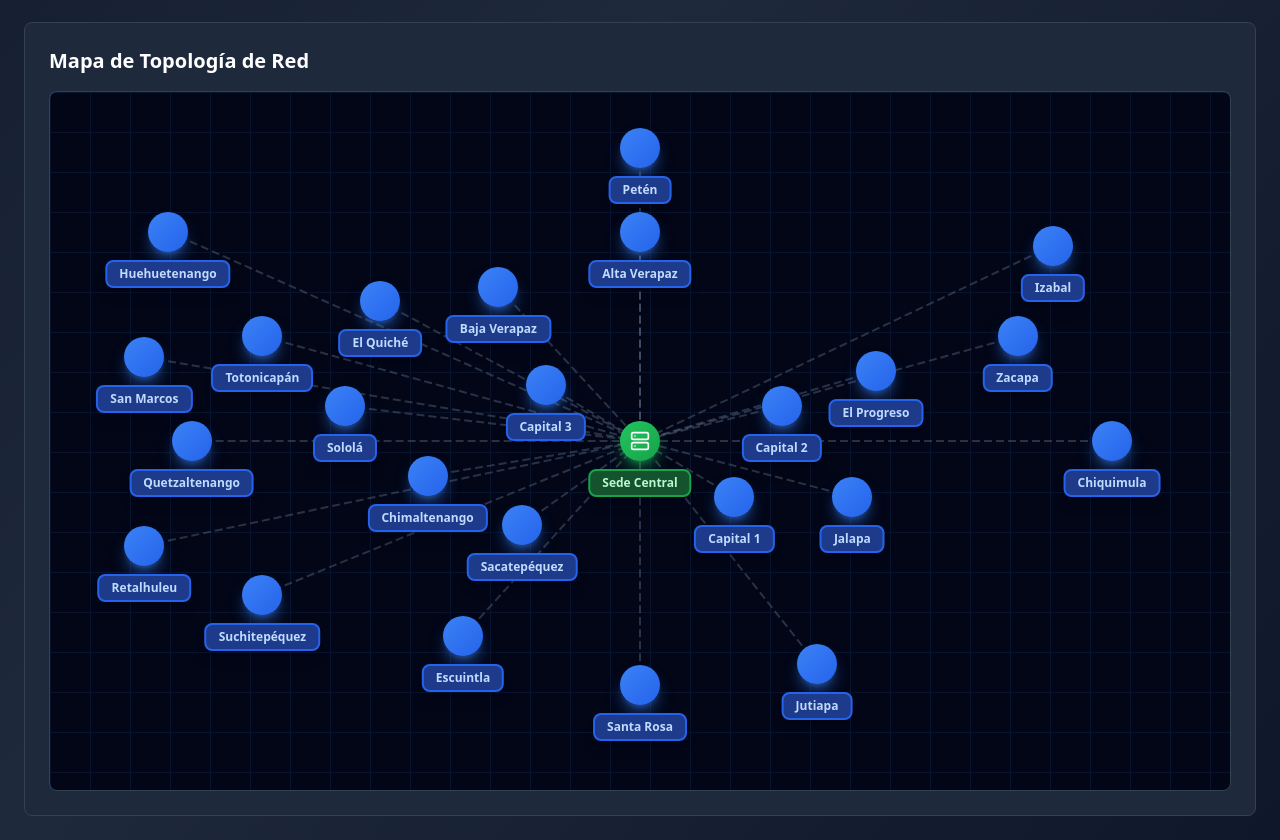
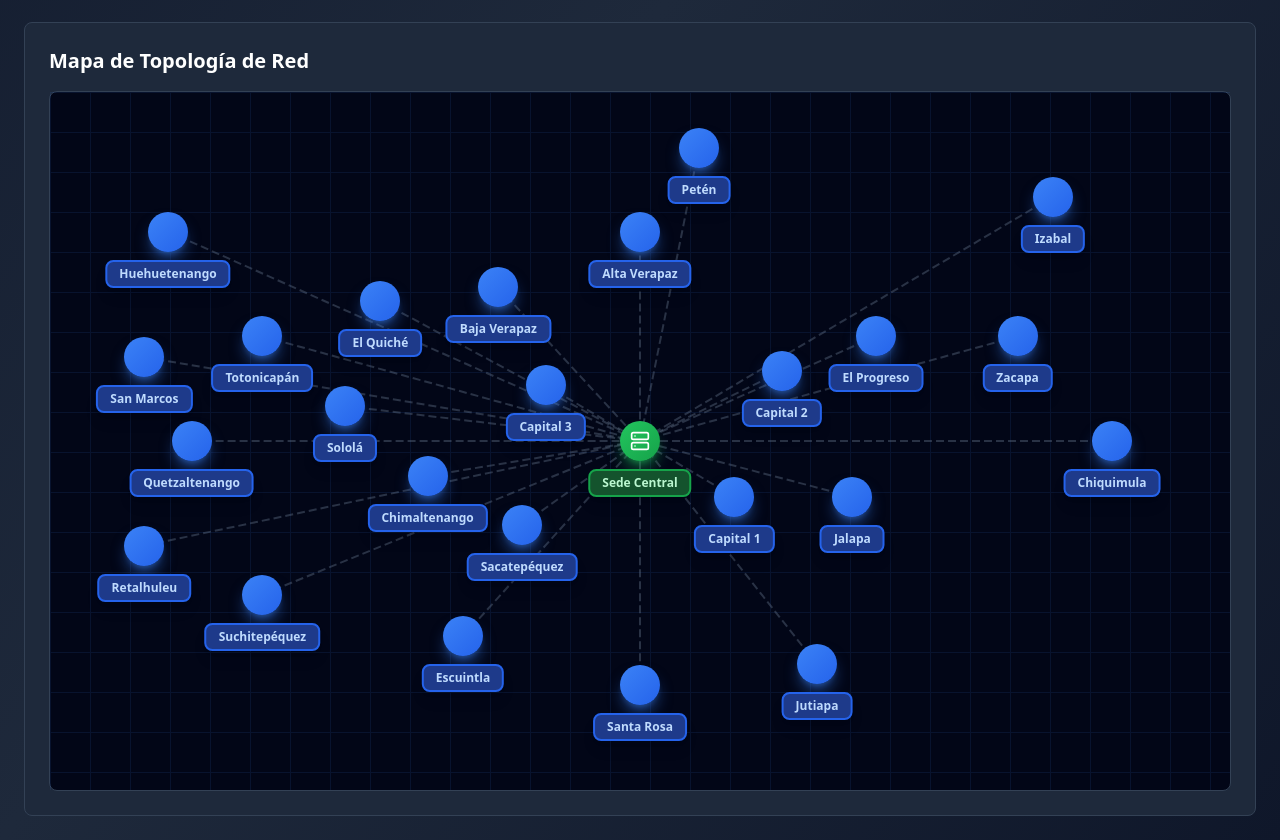
Before and after one commit to J0sF3r/topologia-red-bancaria, a React (Create React App) app: page / in a window 1280 px wide. Shown: the part 768-1608 px from the top of the page. Built offline with nearby package versions, Linux system fonts and the light colour scheme.

Commit message:
Mejora de ubicaciones de Puntos

```diff
--- a/src/TopologiaRed.jsx
+++ b/src/TopologiaRed.jsx
@@ -38,7 +38,7 @@ const TopologiaRed = () => {
 
   const branches = [
     { id: 0, name: 'Sede Central', x: 50, y: 50, network: '10.0.0.0/16', isHub: true, employees: 150, services: ['Core Bancario', 'Data Center', 'NOC'] },
-    { id: 17, name: 'Petén', x: 50, y: 8, network: '10.17.0.0/16', employees: 12, services: ['Cajas', 'Plataforma'] },
+    { id: 17, name: 'Petén', x: 55, y: 8, network: '10.17.0.0/16', employees: 12, services: ['Cajas', 'Plataforma'] },
     { id: 16, name: 'Alta Verapaz', x: 50, y: 20, network: '10.16.0.0/16', employees: 15, services: ['Cajas', 'Plataforma', 'ATM'] },
     { id: 15, name: 'Baja Verapaz', x: 38, y: 28, network: '10.15.0.0/16', employees: 10, services: ['Cajas', 'Plataforma'] },
     { id: 14, name: 'El Quiché', x: 28, y: 30, network: '10.14.0.0/16', employees: 12, services: ['Cajas', 'Plataforma'] },
@@ -52,16 +52,16 @@ const TopologiaRed = () => {
     { id: 3, name: 'Chimaltenango', x: 32, y: 55, network: '10.3.0.0/16', employees: 16, services: ['Cajas', 'Plataforma', 'ATM'] },
     { id: 2, name: 'Sacatepéquez', x: 40, y: 62, network: '10.2.0.0/16', employees: 14, services: ['Cajas', 'Plataforma'] },
     { id: 1, name: 'Capital 1', x: 58, y: 58, network: '10.1.0.0/16', employees: 30, services: ['Cajas', 'Plataforma', 'ATM', 'Bóveda'] },
-    { id: 101, name: 'Capital 2', x: 62, y: 45, network: '10.101.0.0/16', employees: 28, services: ['Cajas', 'Plataforma', 'ATM'] },
+    { id: 101, name: 'Capital 2', x: 62, y: 40, network: '10.101.0.0/16', employees: 28, services: ['Cajas', 'Plataforma', 'ATM'] },
     { id: 102, name: 'Capital 3', x: 42, y: 42, network: '10.102.0.0/16', employees: 26, services: ['Cajas', 'Plataforma', 'ATM'] },
     { id: 5, name: 'Escuintla', x: 35, y: 78, network: '10.5.0.0/16', employees: 18, services: ['Cajas', 'Plataforma', 'ATM'] },
     { id: 6, name: 'Santa Rosa', x: 50, y: 85, network: '10.6.0.0/16', employees: 13, services: ['Cajas', 'Plataforma'] },
     { id: 22, name: 'Jutiapa', x: 65, y: 82, network: '10.22.0.0/16', employees: 12, services: ['Cajas', 'Plataforma'] },
-    { id: 4, name: 'El Progreso', x: 70, y: 40, network: '10.4.0.0/16', employees: 11, services: ['Cajas', 'Plataforma'] },
+    { id: 4, name: 'El Progreso', x: 70, y: 35, network: '10.4.0.0/16', employees: 11, services: ['Cajas', 'Plataforma'] },
     { id: 21, name: 'Jalapa', x: 68, y: 58, network: '10.21.0.0/16', employees: 10, services: ['Cajas', 'Plataforma'] },
     { id: 19, name: 'Zacapa', x: 82, y: 35, network: '10.19.0.0/16', employees: 14, services: ['Cajas', 'Plataforma', 'ATM'] },
     { id: 20, name: 'Chiquimula', x: 90, y: 50, network: '10.20.0.0/16', employees: 13, services: ['Cajas', 'Plataforma'] },
-    { id: 18, name: 'Izabal', x: 85, y: 22, network: '10.18.0.0/16', employees: 16, services: ['Cajas', 'Plataforma', 'ATM'] }
+    { id: 18, name: 'Izabal', x: 85, y: 15, network: '10.18.0.0/16', employees: 16, services: ['Cajas', 'Plataforma', 'ATM'] }
   ];
 
   const vlans = [
```
